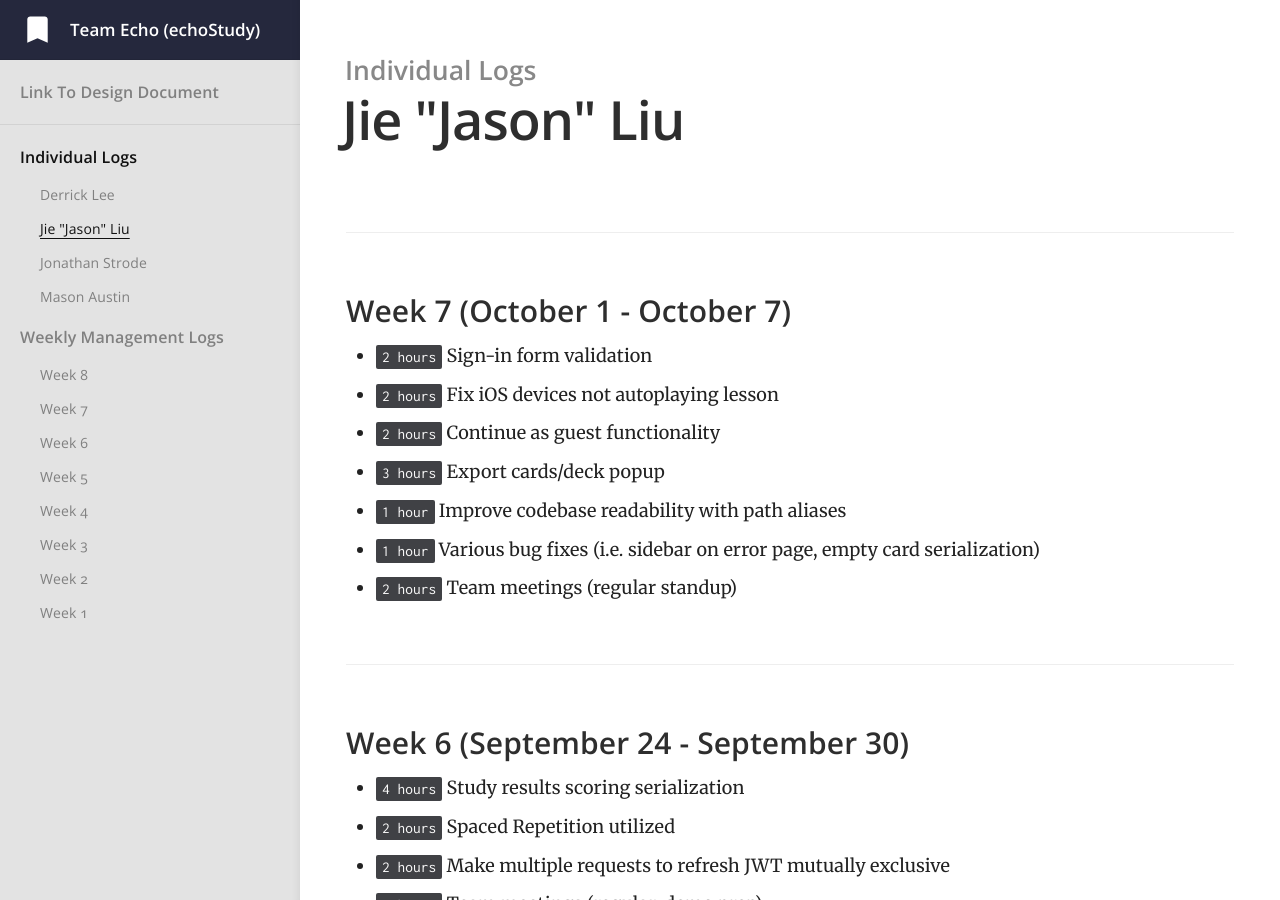
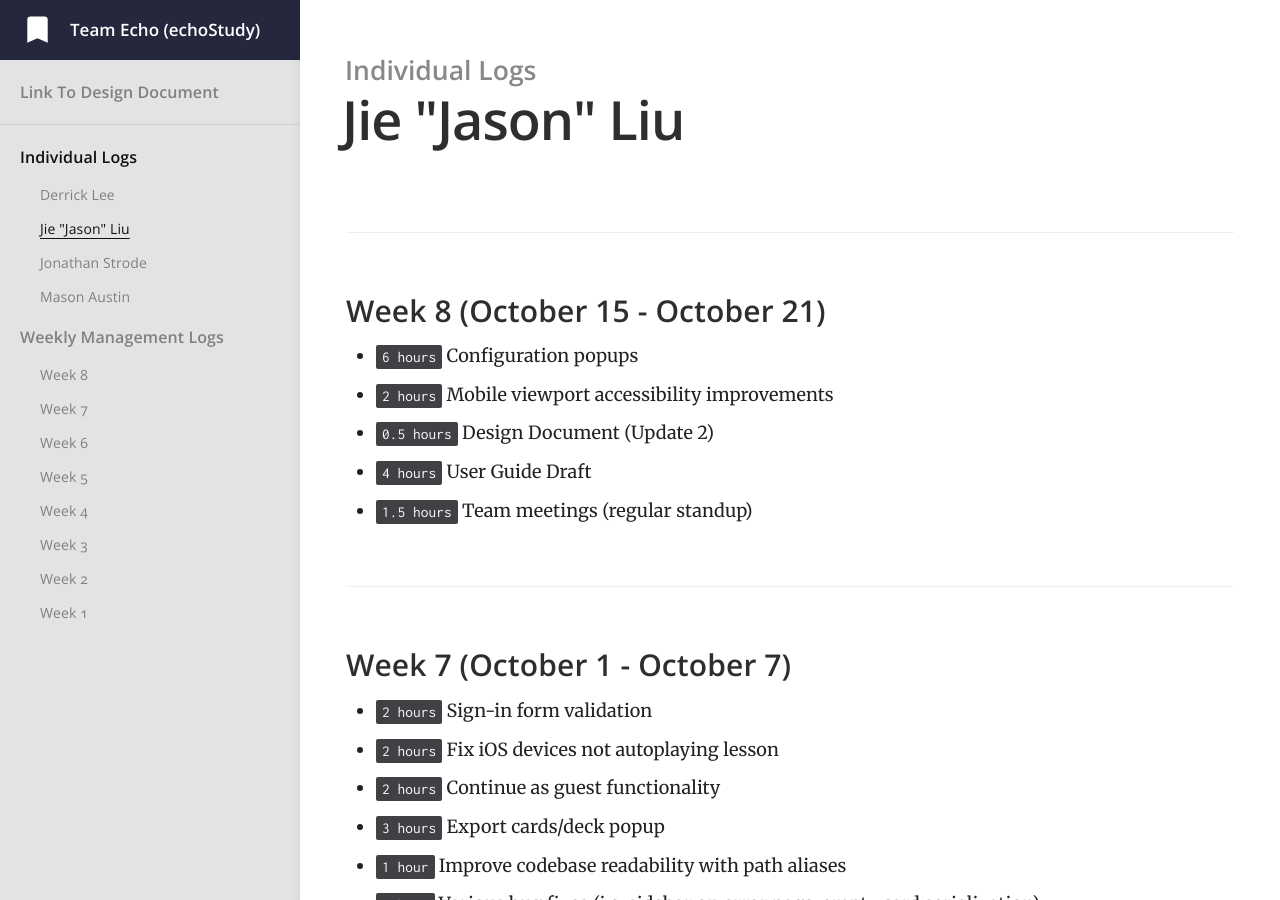
Before and after one commit to jiejasonliu/team-echo-site, a Jekyll site: the page built from _docs/individual-logs/jiejasonliu-logs.md, in a window 1280 px wide and 900 px high. Built offline with Jekyll 4.4.1, drawn with Linux system fonts in a browser that asks for light colours.

Commit message:
feat: week 8 individual log for Jason

```diff
--- a/_docs/individual-logs/jiejasonliu-logs.md
+++ b/_docs/individual-logs/jiejasonliu-logs.md
@@ -3,6 +3,14 @@ title: Jie "Jason" Liu
 category: Individual Logs
 order: 3
 ---
+
+### Week 8 (October 15 - October 21)
+
+- `6 hours` Configuration popups
+- `2 hours` Mobile viewport accessibility improvements
+- `0.5 hours` Design Document (Update 2)
+- `4 hours` User Guide Draft
+- `1.5 hours` Team meetings (regular standup)
 
 ### Week 7 (October 1 - October 7)
   - `2 hours` Sign-in form validation
```
